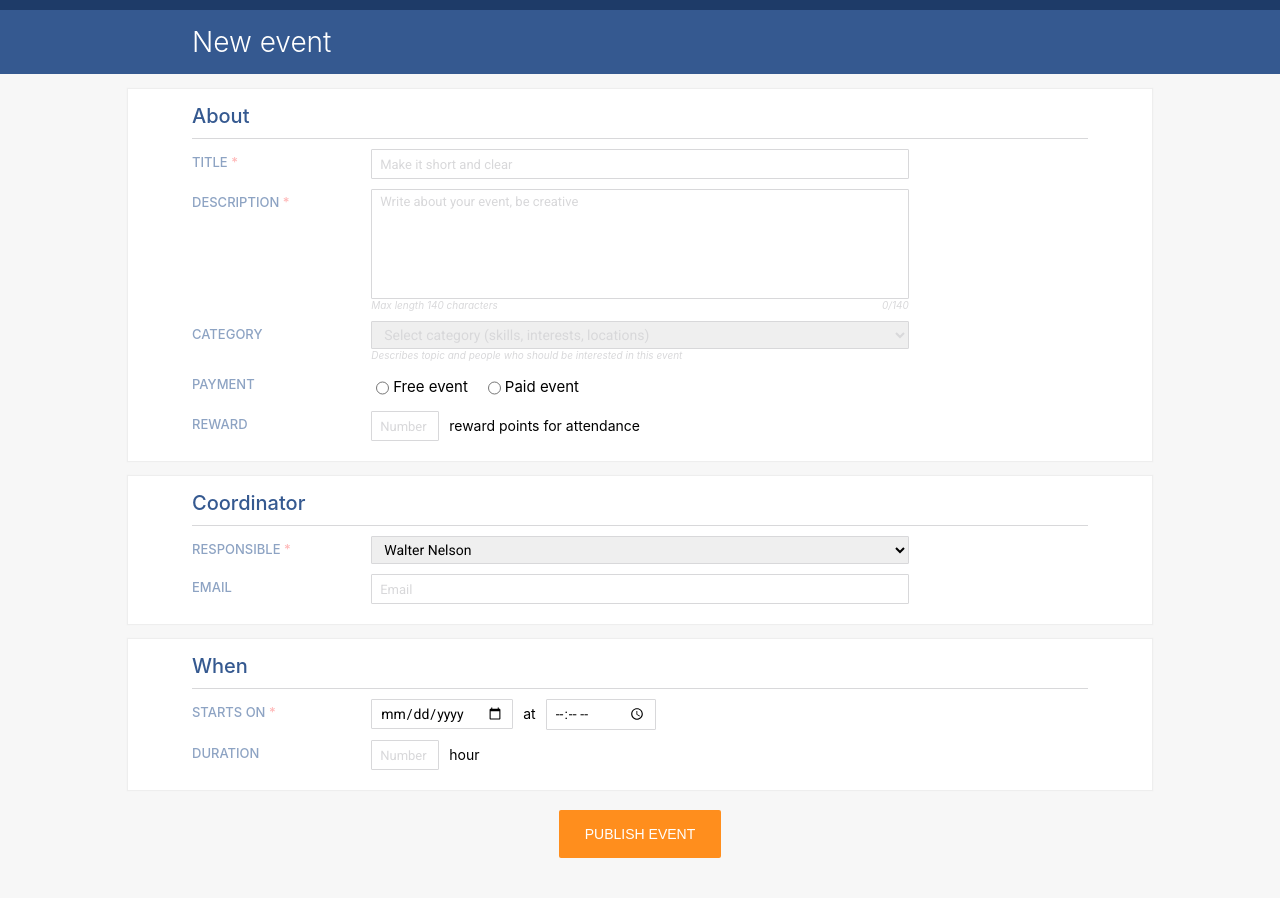
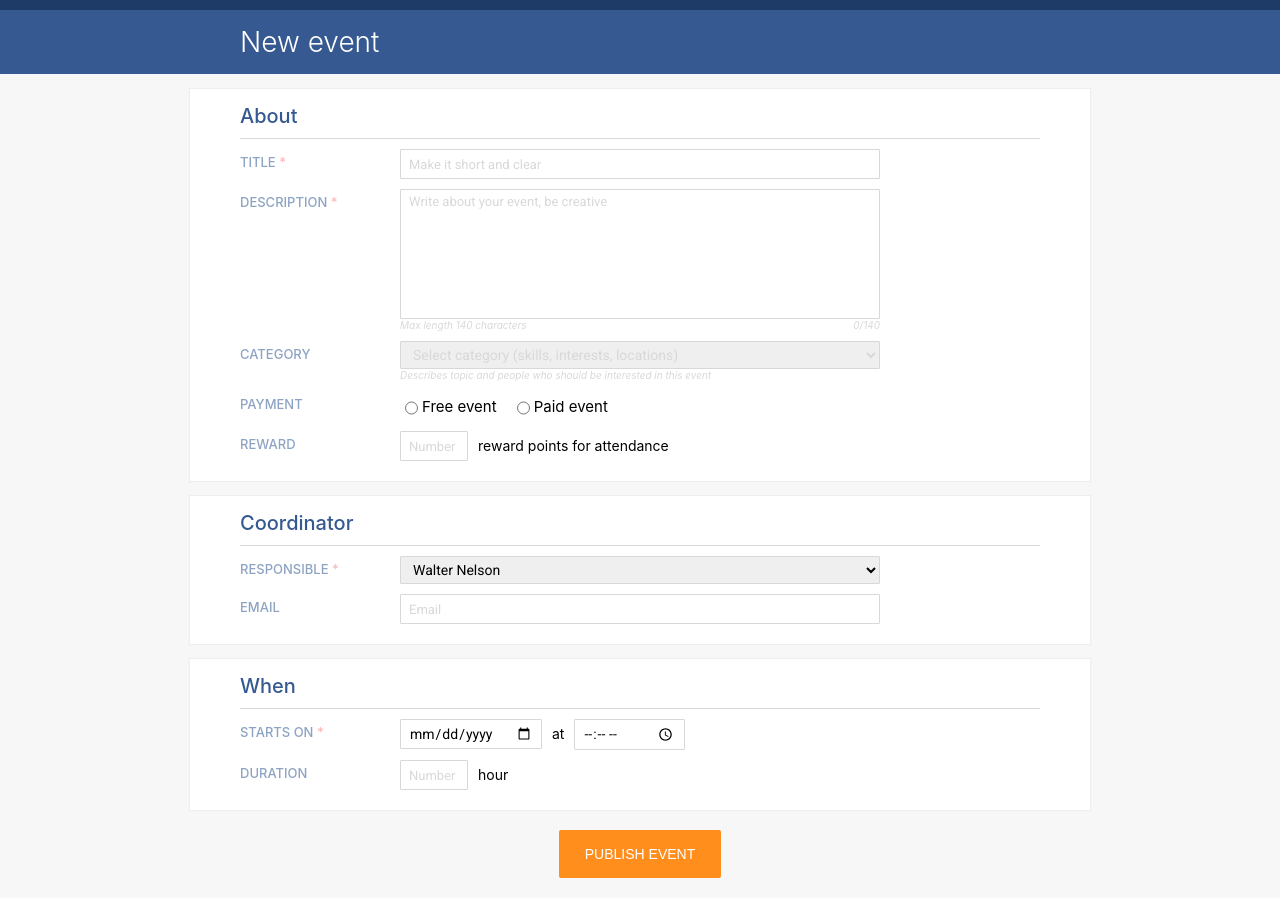
Before and after one commit to sylvestertarnowski/hotree-task, a React (Create React App) app: page / in a window 1280 px wide. Built offline with nearby package versions, Linux system fonts and the light colour scheme.

Commit message:
Minor styling changes

```diff
--- a/src/App.css
+++ b/src/App.css
@@ -1,4 +1,10 @@
 .main {
   background: rgb(247, 247, 247);
+  display: flex;
+  justify-content: center;
+}
 
+.main-width-wrapper {
+  flex-grow: 1;
+  max-width: 1000px;
 }
--- a/src/components/Header.tsx
+++ b/src/components/Header.tsx
@@ -3,7 +3,7 @@ import '../css/Header.css';
 
 const Header: React.FC = () => {
     return (
-        <div className="header-wrapper">
+        <div className="width-wrapper">
             <div className="header">
                 New event
             </div>
--- a/src/components/Main.tsx
+++ b/src/components/Main.tsx
@@ -73,7 +73,7 @@ class Main extends React.Component<P, State> {
             description: description.value,
             category_id: category.value,
             paid_event: paid_event.value,
-            event_fee: event_fee.value,
+            event_fee: event_fee && event_fee.value,
             reward: reward.value,
             date: date.value + "T" + time.value,
             duration: duration.value * 60 * 60,
@@ -89,6 +89,7 @@ class Main extends React.Component<P, State> {
         return (
             this.state.formSubmitted ? <Success /> :
             <div className="main">
+                <div className="main-width-wrapper">
                     <form id="event-form" onSubmit={this.handleSubmit}>
                         <Section title="About">
                             <Label text="title" mandatory={true} name="title"/>
@@ -172,6 +173,7 @@ class Main extends React.Component<P, State> {
                         <ButtonSubmit text="Publish Event" />
                     </form>
                 </div>
+            </div>
         )
     }
 }
--- a/src/css/Header.css
+++ b/src/css/Header.css
@@ -1,10 +1,15 @@
-.header {
+.width-wrapper {
+    display: flex;
     background: rgb(53, 89, 144);
     color: white;
     border-top: 10px solid rgb(30, 59, 104);
+    justify-content: center;
+}
+
+.header {
+    flex-grow: 1;
     font-size: 28px;
     font-weight: 300;
-    padding-top: 15px;
-    padding-bottom: 15px;
-    padding-left: 15%;
+    padding: 15px 10%;
+    max-width: 800px;
 }
--- a/src/css/Section.css
+++ b/src/css/Section.css
@@ -1,6 +1,5 @@
 .section {
-    margin-left: 10%;
-    margin-right: 10%;
+    margin: 0 5%;
     margin-top: 15px;
     padding: 0 5%;
     box-shadow: 0 0 1px 1px rgba(230, 230, 230, 0.521);
@@ -71,7 +70,7 @@ option:first-of-type {
 /* ---------------- */
 
 textarea {
-    min-height: 100px;
+    min-height: 120px;
     resize: none;
 }
 
```
Lines whose indentation alone changed are shown as unchanged.
